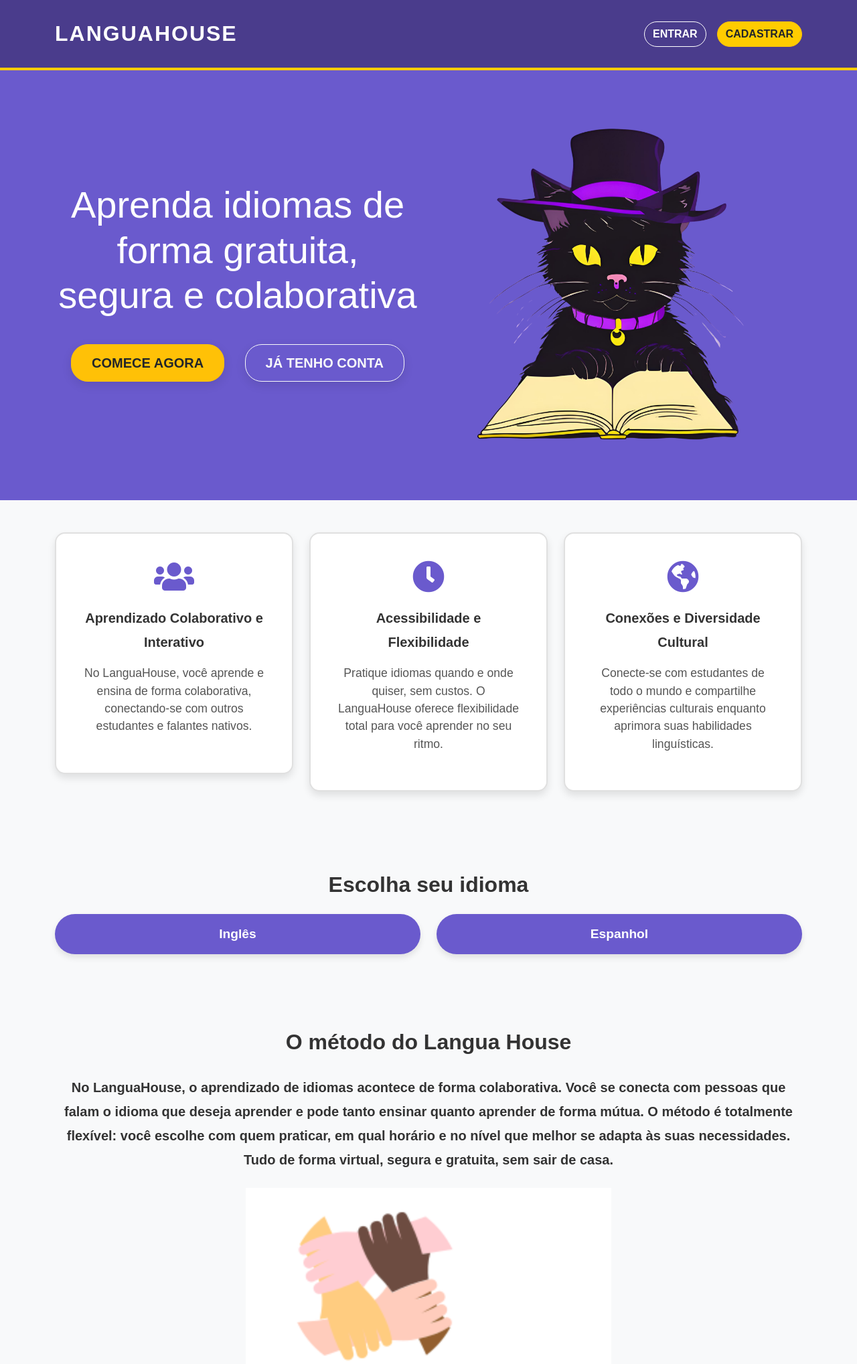
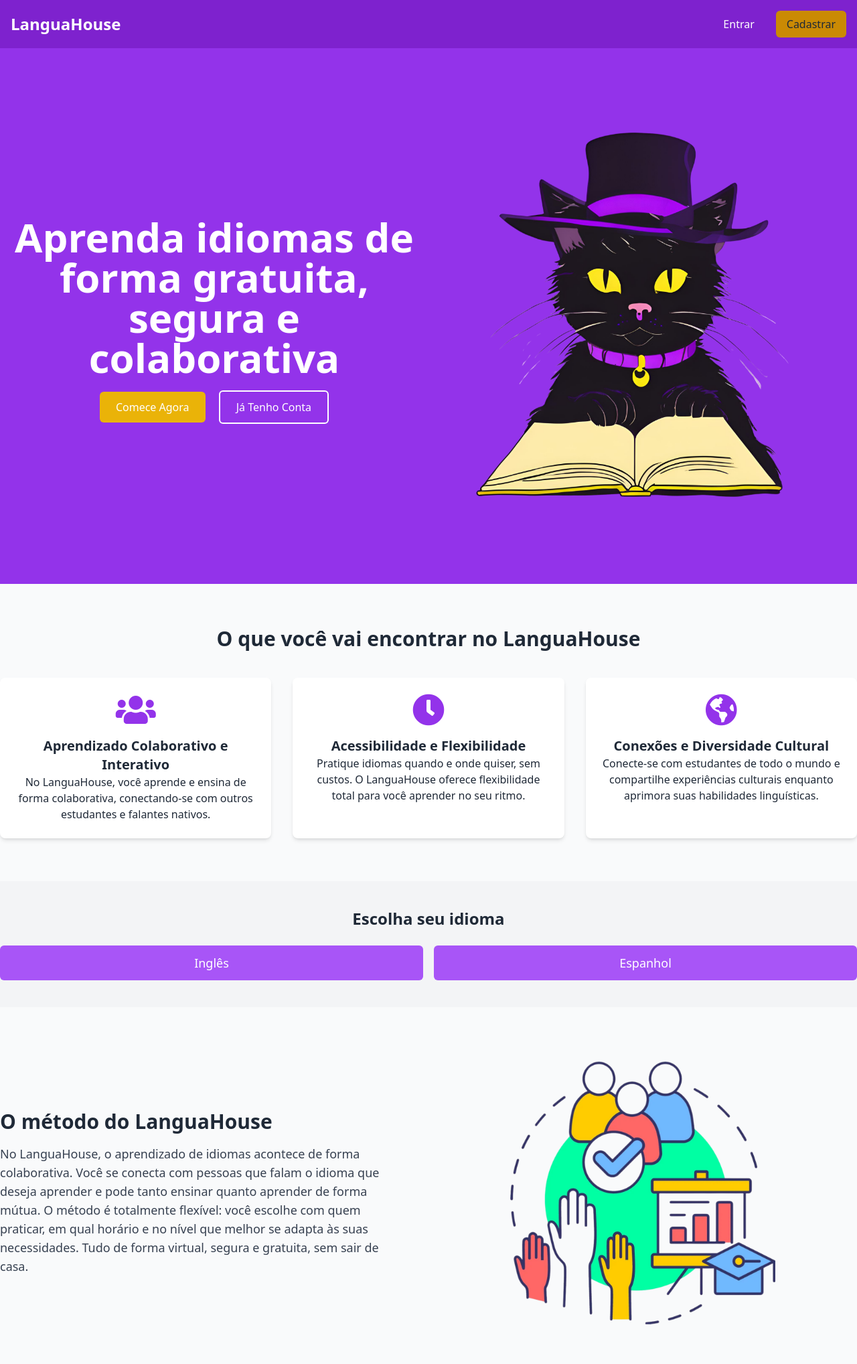
Before and after one commit to tayanaaraujo/LanguaHouse, a Flask app: page / in a window 1280 px wide. Shown: the top 2037 px of the page at 67% size. Run offline with Flask 3, Linux system fonts and the light colour scheme; parts of the project's set-up code (start-up, migrations or seed data) failed here and were passed over; some libraries are stand-ins or nearby versions.

Commit message:
index, create e login usando tailwind

```diff
--- a/templates/index.html
+++ b/templates/index.html
@@ -8,156 +8,146 @@
     <!-- Favicon -->
     <link rel="icon" href="static\img\favicon.png" type="favicon/png">
 
-    <!-- Bootstrap CSS -->
-    <link href="https://cdn.jsdelivr.net/npm/bootstrap@5.0.2/dist/css/bootstrap.min.css" rel="stylesheet" integrity="sha384-EVSTQN3/azprG1Anm3QDgpJLIm9Nao0Yz1ztcQTwFspd3yD65VohhpuuCOmLASjC" crossorigin="anonymous">
-    <link rel="stylesheet" href="/static/css/style.css">
+    <!-- Tailwind CSS -->
+    <script src="https://cdn.tailwindcss.com"></script>
+
     <title>LanguaHouse</title>
   </head>
-  <body>
+  <body class="bg-gray-100 text-gray-800">
+
     <!-- Cabeçalho -->
-    <nav class="navbar navbar-expand-lg navbar-light">
-      <div class="container">
-        <a class="navbar-brand text-white" href="{{ url_for('index') }}">LanguaHouse</a>
-        <div class="d-flex">
-          <a class="btn btn-outline-light me-3" href="{{ url_for('login') }}">Entrar</a>
-          <a class="btn btn-warning text-dark" href="{{ url_for('create') }}">Cadastrar</a>
+    <nav class="bg-purple-700 p-4 shadow-lg">
+      <div class="container mx-auto flex justify-between items-center">
+        <a class="text-white text-2xl font-semibold" href="{{ url_for('index') }}">LanguaHouse</a>
+        <div class="flex space-x-4">
+          <a class="btn btn-outline-light text-white py-2 px-4 rounded-md hover:bg-white hover:text-purple-600 transition" href="{{ url_for('login') }}">Entrar</a>
+          <a class="bg-yellow-600 text-dark py-2 px-4 rounded-md hover:bg-yellow-400 transition" href="{{ url_for('create') }}">Cadastrar</a>
         </div>
       </div>
     </nav>
 
     <!-- Banner Principal -->
-    <section class="banner bg-purple py-5 text-center text-white">
-      <div class="container">
-        <div class="row align-items-center">
-          <div class="col-md-6">
-            <h1 class="display-4">Aprenda idiomas de forma gratuita, segura e colaborativa</h1>
-            <div class="mt-4">
-              <a class="btn btn-warning btn-lg text-dark" href="{{ url_for('create') }}">Comece Agora</a>
-              <a class="btn btn-outline-light btn-lg ms-3" href="{{ url_for('login') }}">Já Tenho Conta</a>
+    <section class="bg-purple-600 py-20 text-center text-white">
+      <div class="container mx-auto flex justify-center items-center flex-col md:flex-row">
+        <div class="md:w-1/2 px-4">
+          <h1 class="text-6xl font-bold mb-8">Aprenda idiomas de forma gratuita, segura e colaborativa</h1> <!-- Maior espaçamento aqui -->
+          <div class="mt-6"> <!-- Aumentando o espaço entre o texto e os botões -->
+            <a class="bg-yellow-500 text-dark py-3 px-6 rounded-md hover:bg-yellow-400 transition" href="{{ url_for('create') }}">Comece Agora</a>
+            <a class="bg-transparent border-2 border-white text-white py-3 px-6 rounded-md hover:bg-white hover:text-purple-600 transition ml-4" href="{{ url_for('login') }}">Já Tenho Conta</a>
           </div>
         </div>
-          <div class="col-md-6">
-            <img src="/static/img/mascote.png" class="img-fluid" alt="Imagem de Gato">
-          </div>
+        <div class="md:w-1/2 mt-8 md:mt-0">
+          <img src="/static/img/mascote.png" class="mx-auto md:ml-0 md:w-full">
         </div>
       </div>
     </section>
 
-    <section class="py-5 bg-light">
-      <div class="container text-center">
-        <div class="row">
     <!-- Aprendizado Colaborativo -->
-          <div class="col-md-4 mb-4">
-            <div class="icon-box">
-              <i class="fas fa-users fa-3x"></i> <!-- Ícone de pessoas -->
-              <h3>Aprendizado Colaborativo e Interativo</h3>
+    <section class="py-16 bg-gray-50 text-center">
+      <div class="container mx-auto">
+        <h2 class="text-3xl font-semibold mb-10">O que você vai encontrar no LanguaHouse</h2>
+        <div class="grid grid-cols-1 md:grid-cols-3 gap-8">
+          <!-- Aprendizado Colaborativo -->
+          <div class="p-6 bg-white rounded-lg shadow-md hover:shadow-lg transition">
+            <i class="fas fa-users fa-3x mb-4 text-purple-600"></i>
+            <h3 class="text-xl font-semibold">Aprendizado Colaborativo e Interativo</h3>
             <p>No LanguaHouse, você aprende e ensina de forma colaborativa, conectando-se com outros estudantes e falantes nativos.</p>
-            </div>
           </div>
 
           <!-- Acessibilidade e Flexibilidade -->
-          <div class="col-md-4 mb-4">
-            <div class="icon-box">
-              <i class="fas fa-clock fa-3x"></i> <!-- Ícone de relógio -->
-              <h3>Acessibilidade e Flexibilidade</h3>
+          <div class="p-6 bg-white rounded-lg shadow-md hover:shadow-lg transition">
+            <i class="fas fa-clock fa-3x mb-4 text-purple-600"></i>
+            <h3 class="text-xl font-semibold">Acessibilidade e Flexibilidade</h3>
             <p>Pratique idiomas quando e onde quiser, sem custos. O LanguaHouse oferece flexibilidade total para você aprender no seu ritmo.</p>
-            </div>
           </div>
 
           <!-- Conexões Globais e Diversidade Cultural -->
-          <div class="col-md-4 mb-4">
-            <div class="icon-box">
-              <i class="fas fa-globe-americas fa-3x"></i> <!-- Ícone de globo -->
-              <h3>Conexões e Diversidade Cultural</h3>
+          <div class="p-6 bg-white rounded-lg shadow-md hover:shadow-lg transition">
+            <i class="fas fa-globe-americas fa-3x mb-4 text-purple-600"></i>
+            <h3 class="text-xl font-semibold">Conexões e Diversidade Cultural</h3>
             <p>Conecte-se com estudantes de todo o mundo e compartilhe experiências culturais enquanto aprimora suas habilidades linguísticas.</p>
-            </div>
           </div>
         </div>
       </div>
     </section>
 
     <!-- Seção de Idiomas -->
-    <section class="py-5">
-      <div class="container text-center">
-        <h2 class="mb-4">Escolha seu idioma</h2>
-        <div class="row">
-          <div class="col-md-6 mb-3">
-            <a href="#" class="btn btn-lg btn-custom w-100">Inglês</a>
+    <section class="py-10">
+      <div class="container mx-auto text-center">
+        <h2 class="text-2xl font-semibold mb-6">Escolha seu idioma</h2>
+        <div class="flex flex-col md:flex-row gap-4 justify-center">
+          <div class="w-full md:w-1/2">
+            <a href="#" class="bg-purple-500 text-white text-lg py-3 px-6 rounded-md w-full block hover:bg-purple-600 transition">Inglês</a>
           </div>
-          <div class="col-md-6 mb-3">
-            <a href="#" class="btn btn-lg btn-custom w-100">Espanhol</a>
+          <div class="w-full md:w-1/2">
+            <a href="#" class="bg-purple-500 text-white text-lg py-3 px-6 rounded-md w-full block hover:bg-purple-600 transition">Espanhol</a>
           </div>
         </div>
       </div>
     </section>
 
-    <section class="py-5 bg-light">
-      <div class="container text-center">
-        <h2>O método do Langua House</h2>
-        <h3>No LanguaHouse, o aprendizado de idiomas acontece de forma colaborativa. Você se conecta com
-            pessoas que falam o idioma que deseja aprender e pode tanto ensinar quanto aprender de forma
-            mútua. O método é totalmente flexível: você escolhe com quem praticar, em qual horário e no nível
-            que melhor se adapta às suas necessidades. Tudo de forma virtual, segura e gratuita, sem sair de casa.
-        </h3>
-        <div class="row justify-content-center mt-4">
-          <div class="col-md-6">
-            <img src="/static/img/maos.png" class="img-fluid" alt="Imagem de mãos">
+
+    <!-- Seção do Método LanguaHouse -->
+    <section class="py-16 bg-gray-50">
+      <div class="container mx-auto flex flex-col md:flex-row items-center">
+        <div class="md:w-1/2 md:pr-12 mb-8 md:mb-0">
+          <h2 class="text-3xl font-semibold mb-4">O método do LanguaHouse</h2>
+          <h3 class="text-lg text-gray-700">No LanguaHouse, o aprendizado de idiomas acontece de forma colaborativa. Você se conecta com pessoas que falam o idioma que deseja aprender e pode tanto ensinar quanto aprender de forma mútua. O método é totalmente flexível: você escolhe com quem praticar, em qual horário e no nível que melhor se adapta às suas necessidades. Tudo de forma virtual, segura e gratuita, sem sair de casa.</h3>
         </div>
+        <div class="md:w-1/2">
+          <img src="/static/img/método languahouse.png" class="mx-auto w-2/4 md:w-2/3">
         </div>
       </div>
     </section>
 
-    <section class="py-5 bg-light">
-      <div class="container text-center">
-        <h2>Pratique inglês ou espanhol em grupos</h2>
-        <h3>Você pode aprender e praticar inglês e espanhol de forma colaborativa em grupos de estudo.
-          Conecte-se com falantes nativos e outros estudantes, troque conhecimentos e pratique no seu ritmo, sem custos.
-          Participe de conversas ao vivo, aprenda com diferentes níveis e culturas, e melhore suas habilidades linguísticas de maneira divertida e flexível!.
-        </h3>
-        <div class="row justify-content-center mt-4">
-          <div class="col-md-6">
-            <img src="/static/img/pratique.png">
+    <!-- Pratique Inglês ou Espanhol em Grupos -->
+    <section class="py-16 bg-gray-100">
+  <div class="container mx-auto flex flex-col md:flex-row items-center">
+    <div class="md:w-1/2 mb-8 md:mb-0">
+      <img src="/static/img/praticando em grupos1.png" class="mx-auto w-4/4 md:w-4/4">
     </div>
+    <div class="md:w-1/2 md:pl-12">
+      <h2 class="text-3xl font-semibold mb-4">Pratique inglês ou espanhol em grupos</h2>
+      <h3 class="text-lg text-gray-700 mb-8">Você pode aprender e praticar inglês e espanhol em grupos de estudo. Conecte-se com falantes nativos e outros estudantes, troque conhecimentos e pratique no seu ritmo, sem custos. Participe de conversas ao vivo, aprenda com diferentes níveis e culturas, e melhore suas habilidades linguísticas de maneira divertida e flexível!</h3>
     </div>
   </div>
 </section>
 
     <!-- Seção Final -->
-    <section class="py-5 text-center">
-      <div class="container">
-        <a class="btn btn-warning btn-lg text-dark" href="{{ url_for('create') }}">Comece Agora</a>
+    <section class="py-16 text-center bg-white">
+      <div class="container mx-auto">
+        <a class="bg-yellow-500 text-dark py-3 px-6 rounded-md hover:bg-yellow-400 transition" href="{{ url_for('create') }}">Comece Agora</a>
       </div>
     </section>
 
     <!-- Rodapé -->
-    <footer class="bg-purple text-white py-5">
-      <div class="container">
-        <div class="row">
-          <div class="col-md-4">
-            <h5>Contato</h5>
-            <ul class="list-unstyled">
+    <footer class="bg-purple-600 text-white py-12">
+      <div class="container mx-auto grid grid-cols-1 md:grid-cols-3 gap-8">
+        <div>
+          <h5 class="font-semibold text-lg">Contato</h5>
+          <ul>
             <li><strong>Telefone:</strong> (19) 9774-6384</li>
             <li><strong>Email:</strong> languahouse@gmail.com</li>
           </ul>
         </div>
-          <div class="col-md-4">
-            <h5>Políticas</h5>
-            <ul class="list-unstyled">
-              <li><a href="#">Política de Privacidade</a></li>
-              <li><a href="#">Termos de Uso</a></li>
+        <div>
+          <h5 class="font-semibold text-lg">Políticas</h5>
+          <ul>
+            <li><a href="#" class="text-yellow-500 hover:underline">Política de Privacidade</a></li>
+            <li><a href="#" class="text-yellow-500 hover:underline">Termos de Uso</a></li>
           </ul>
         </div>
-          <div class="col-md-4">
-            <h5>Recursos</h5>
-            <ul class="list-unstyled">
-              <li><a href="#">Dicas de Estudo</a></li>
-              <li><a href="#">Eventos</a></li>
-              <li><a href="#">Central de Ajuda</a></li>
+        <div>
+          <h5 class="font-semibold text-lg">Recursos</h5>
+          <ul>
+            <li><a href="#" class="text-yellow-500 hover:underline">Dicas de Estudo</a></li>
+            <li><a href="#" class="text-yellow-500 hover:underline">Eventos</a></li>
+            <li><a href="#" class="text-yellow-500 hover:underline">Central de Ajuda</a></li>
           </ul>
         </div>
       </div>
-      </div>
     </footer>
+
 
     <!-- Scripts -->
     <script src="https://cdn.jsdelivr.net/npm/bootstrap@5.0.2/dist/js/bootstrap.bundle.min.js" integrity="sha384-MrcW6ZMFYlzcLA8Nl+NtUVF0sA7MsXsP1UyJoMp4YLEuNSfAP+JcXn/tWtIaxVXM" crossorigin="anonymous"></script>
```
Also changed, not shown: templates/usuarios/create.html (+55 -51 lines), templates/usuarios/login.html (+38 -25 lines), static/img/método languahouse.png (added), static/img/praticando em grupos1.png (added). Lines whose indentation alone changed are shown as unchanged.
